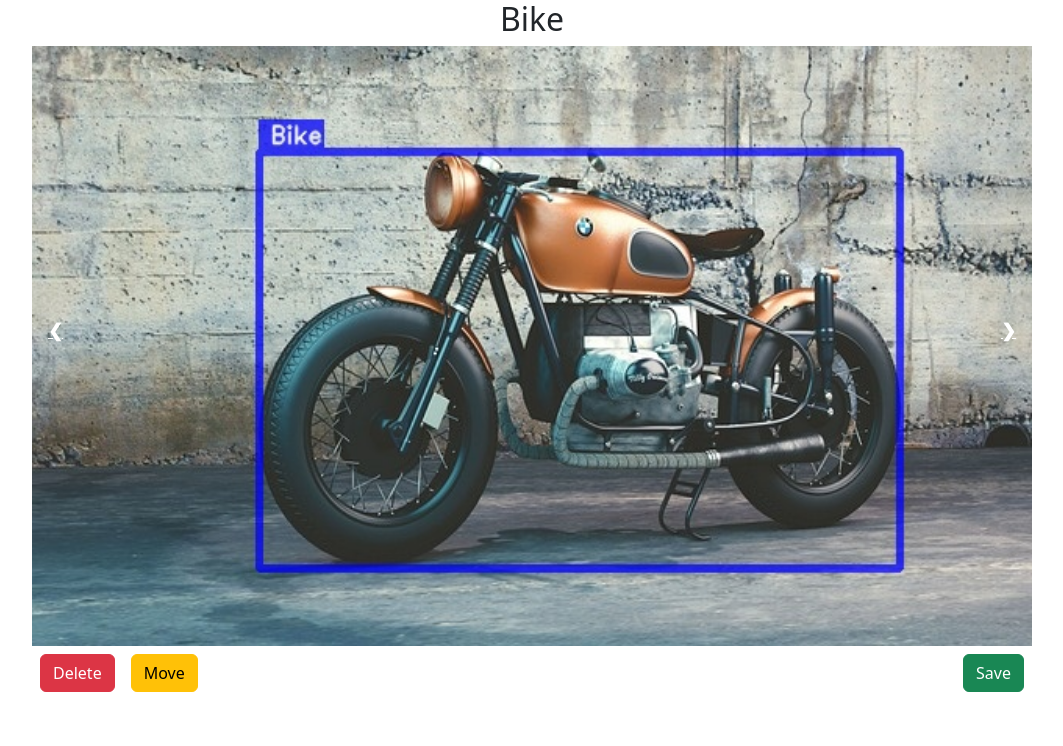
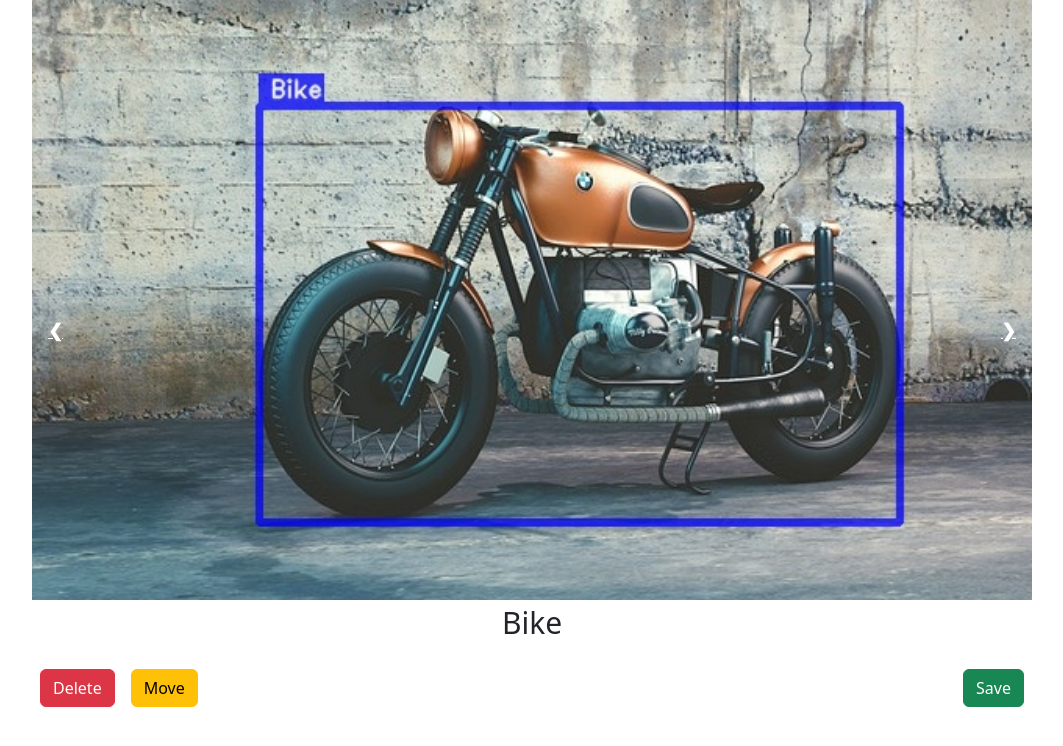
Before and after one commit to rukon-uddin/Annotation-Checker, a Flask app: page / in a window 1280 px wide. Shown: the top 746 px of the page, without its empty margins (108-1171 px from the left). Run offline with Flask 3, Linux system fonts and the light colour scheme.

Commit message:
Add image caption

```diff
--- a/templates/index.html
+++ b/templates/index.html
@@ -13,12 +13,16 @@
     <div class="slideshow-container">
         {% for img_path, label in user_image.items() %}
         <div class="mySlides">
-            <h2 class="text-center">{{label}}</h2>
-            <img src={{img_path}} style="width:100%" , height="600">
+            <!-- <h2 class="text-center">{{label}}</h2> -->
+            <figure>
+                <img src={{img_path}} style="width:100%" height="600">
+                <figcaption class="text-center" style="font-size:30px;">{{label}}</figcaption>
+            </figure>
         </div>
         {% endfor %}
         <a class="prev" onclick="plusSlides(-1)">❮</a>
         <a class="next" onclick="plusSlides(1)">❯</a>
+
     </div>
     <div class="slideshow-container">
         <div class="d-flex">
```
